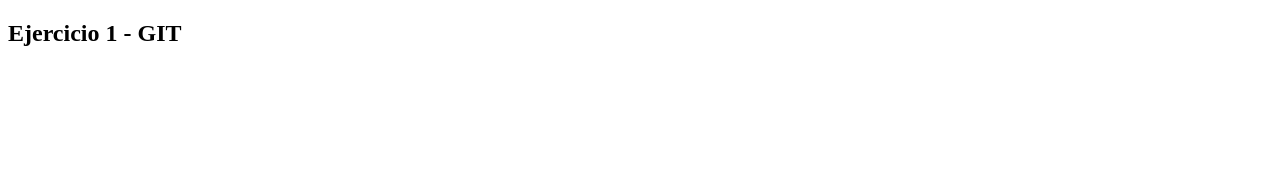
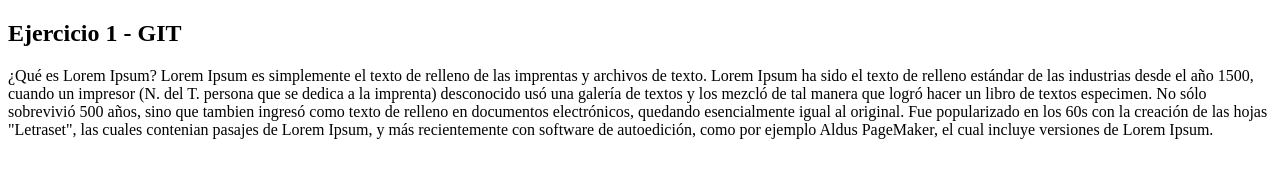
Before and after one commit to albertopdln/practica1, a plain HTML site: page index.html in a window 1280 px wide. Drawn offline with Linux system fonts and the light colour scheme.

Commit message:
Añadir Parrafo

```diff
--- a/index.html
+++ b/index.html
@@ -10,5 +10,11 @@
 
 	</section>
 
+	<section>
+		<p> ¿Qué es Lorem Ipsum?
+Lorem Ipsum es simplemente el texto de relleno de las imprentas y archivos de texto. Lorem Ipsum ha sido el texto de relleno estándar de las industrias desde el año 1500, cuando un impresor (N. del T. persona que se dedica a la imprenta) desconocido usó una galería de textos y los mezcló de tal manera que logró hacer un libro de textos especimen. No sólo sobrevivió 500 años, sino que tambien ingresó como texto de relleno en documentos electrónicos, quedando esencialmente igual al original. Fue popularizado en los 60s con la creación de las hojas "Letraset", las cuales contenian pasajes de Lorem Ipsum, y más recientemente con software de autoedición, como por ejemplo Aldus PageMaker, el cual incluye versiones de Lorem Ipsum.
+        </p>
+	</section>
+
 </body>
 </html>
```
